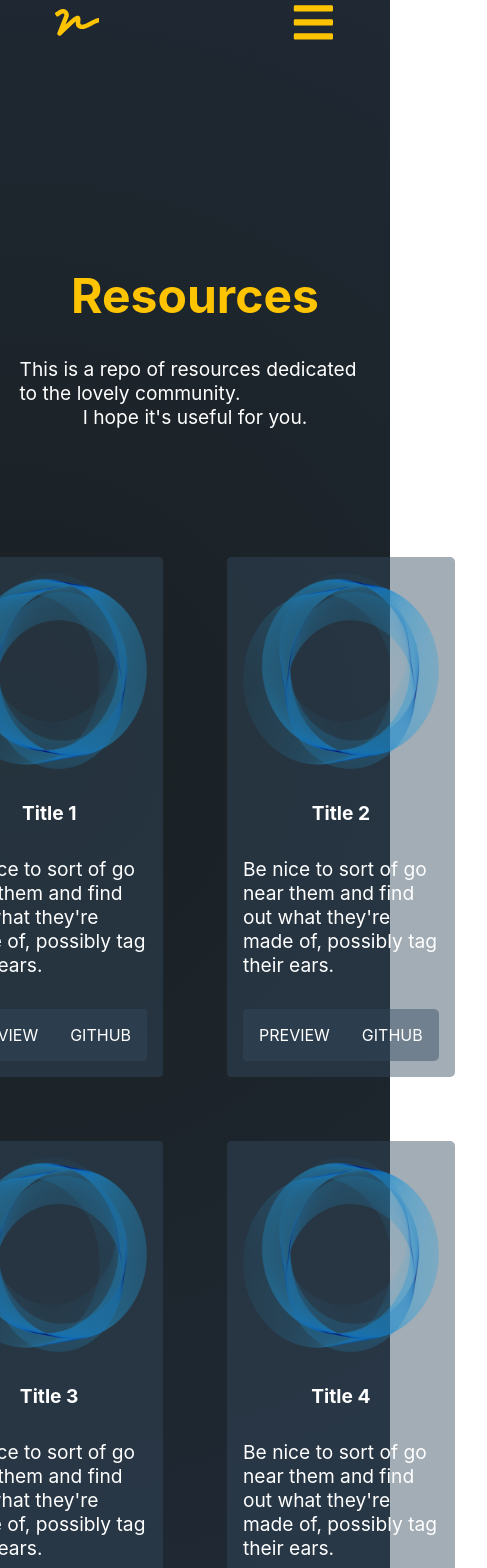
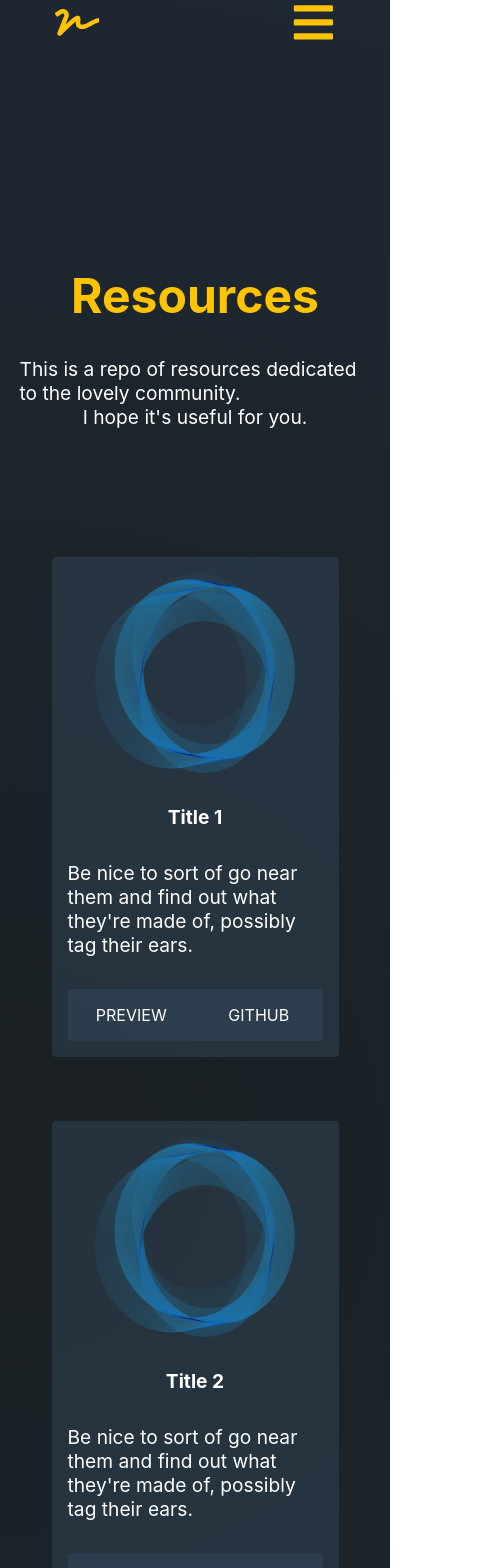
Before and after one commit to washington-shoji/personal-portfolio-nextjs-typescript, a Next.js app: page /resources in a window 390 px wide. Shown: the top 1568 px of the page, 487 px wide, since content can reach past the window. Built offline with nearby package versions, Linux system fonts and the light colour scheme.

Commit message:
refactor(minor): Minor refactoring

```diff
--- a/styles/Resources.module.scss
+++ b/styles/Resources.module.scss
@@ -29,4 +29,16 @@
 		gap: 4em;
 		padding: 4em 2em;
 	}
+
+	@media (max-width: 1200px) {
+		.body {
+			grid-template-columns: repeat(2, 1fr);
+		}
+	}
+
+	@media (max-width: 750px) {
+		.body {
+			grid-template-columns: 1fr;
+		}
+	}
 }
```
